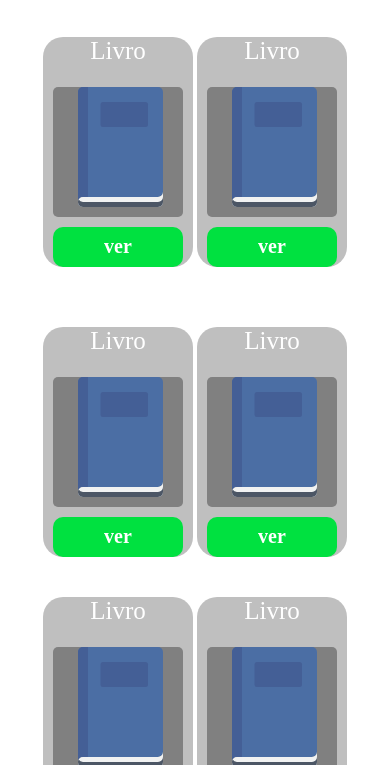
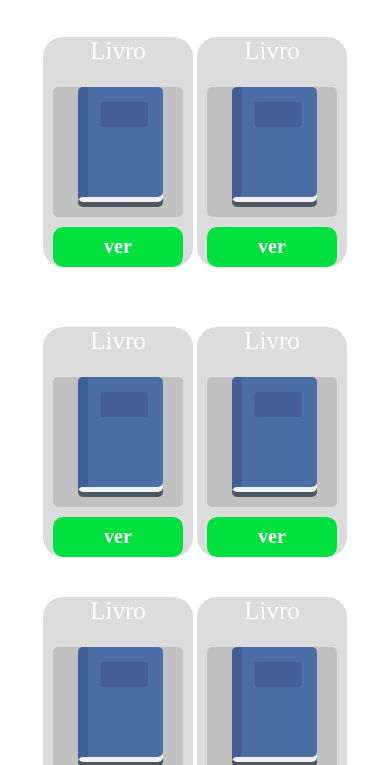
Before and after one commit to luizlopes12/Casa_das_Ideias, a plain HTML site: page pg-2/pg2.html in a window 390 px wide. Shown: the part 893-1658 px from the top of the page. Drawn offline with Linux system fonts and the light colour scheme.

Commit message:
pg2 update

```diff
--- a/pg-2/style.css
+++ b/pg-2/style.css
@@ -216,14 +216,14 @@ body {
   }
 
   .item {
-    background-color: rgba(128, 128, 128, 0.5);
+    background-color: rgba(128, 128, 128, 0.275);
     border-radius: 20px;
     display: inline-block;
 
     width: 150px;
   }
   .item-img {
-    background-color: gray;
+    background-color: rgba(128, 128, 128, 0.302);
     border-radius: 5px;
     width: 130px;
     height: 130px;
```
Also changed, not shown: Screenshot_40.png.
